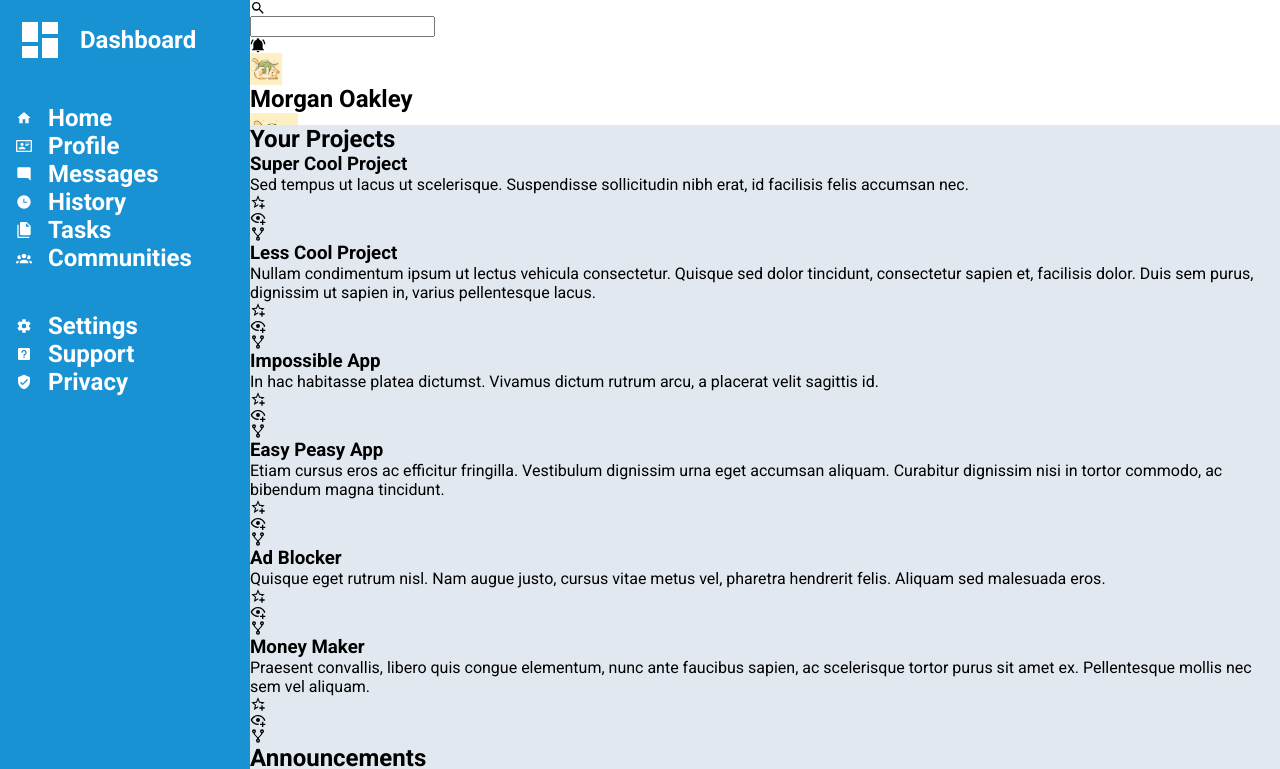
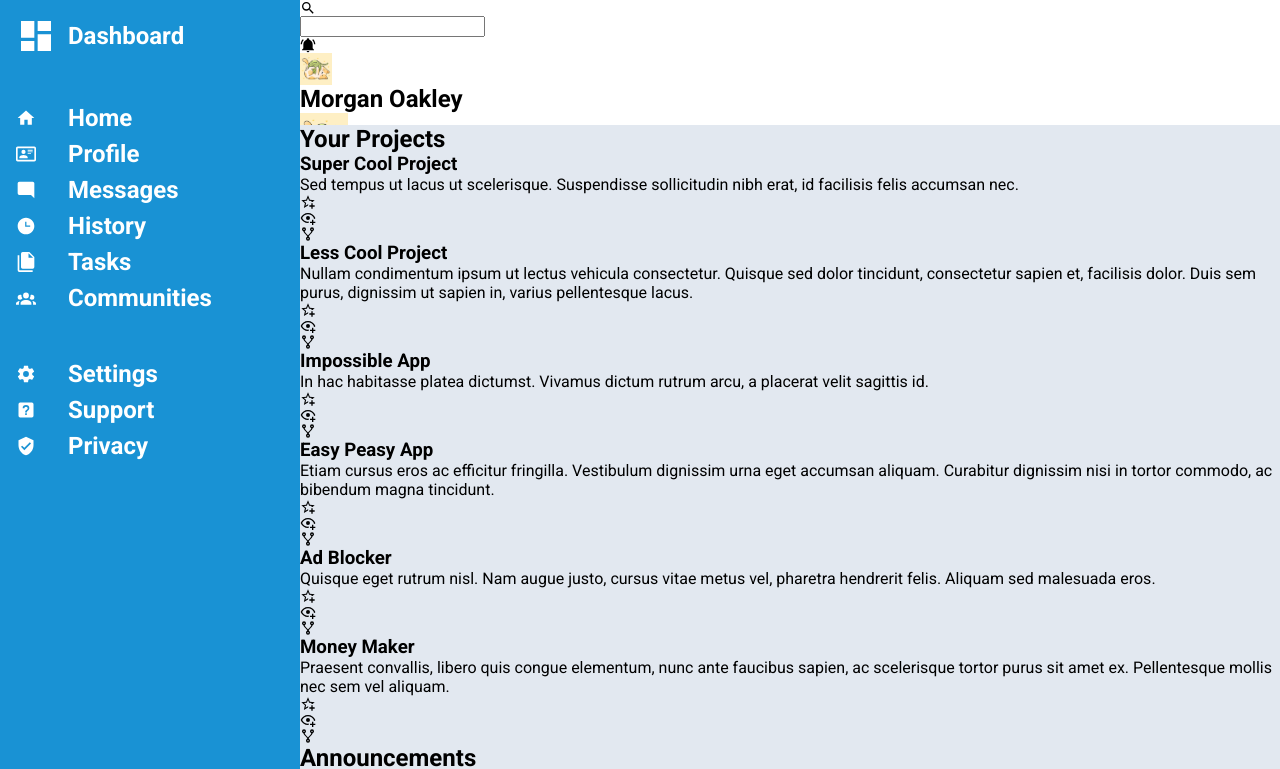
Before and after one commit to cwilliams0926/admin-dashboard, a website: page index.html in a window 1280 px wide. Shown: the top 769 px of the page. Drawn offline with Linux system fonts and the light colour scheme.

Commit message:
Fix gap on sidebar

```diff
--- a/style.css
+++ b/style.css
@@ -14,7 +14,7 @@
 body {
   display: grid;
   font-family: var(--font-family);
-  grid-template-columns: 250px 1fr;
+  grid-template-columns: 300px 1fr;
   grid-template-rows: 125px 1fr;
   min-height: 100vh;
 }
@@ -36,7 +36,7 @@ header {
 .sidebar {
   display: flex;
   flex-direction: column;
-  gap: 40px;
+  gap: 48px;
   padding: 16px;
   background-color: var(--light-blue);
   grid-column: 1 / 2;
@@ -44,11 +44,16 @@ header {
   color: var(--white);
 }
 
-.sidebar div,
 .sidebar li {
   display: flex;
   align-items: center;
-  gap: 16px;
+  gap: 32px;
+}
+
+.sidebar-header {
+  display: flex;
+  align-items: center;
+  gap: 12px;
 }
 
 ul {
@@ -61,6 +66,24 @@ ul {
   filter: invert(100%);
 }
 
+.sidebar-header .icon {
+  width: 40px;
+  height: 40px;
+}
+
+.main-nav .icon,
+.secondary-nav .icon {
+  width: 20px;
+  height: 20px;
+}
+
+.main-nav ul,
+.secondary-nav ul {
+  display: flex;
+  flex-direction: column;
+  gap: 8px;
+}
+
 main {
   background-color: var(--light-grey);
   grid-column: 2 / 3;
```
